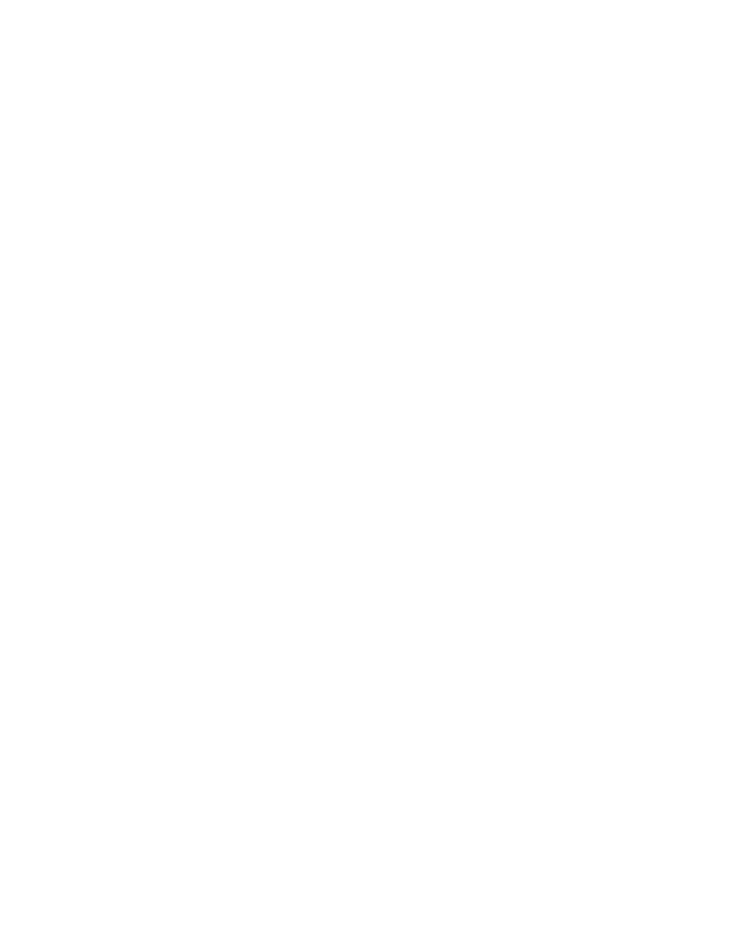
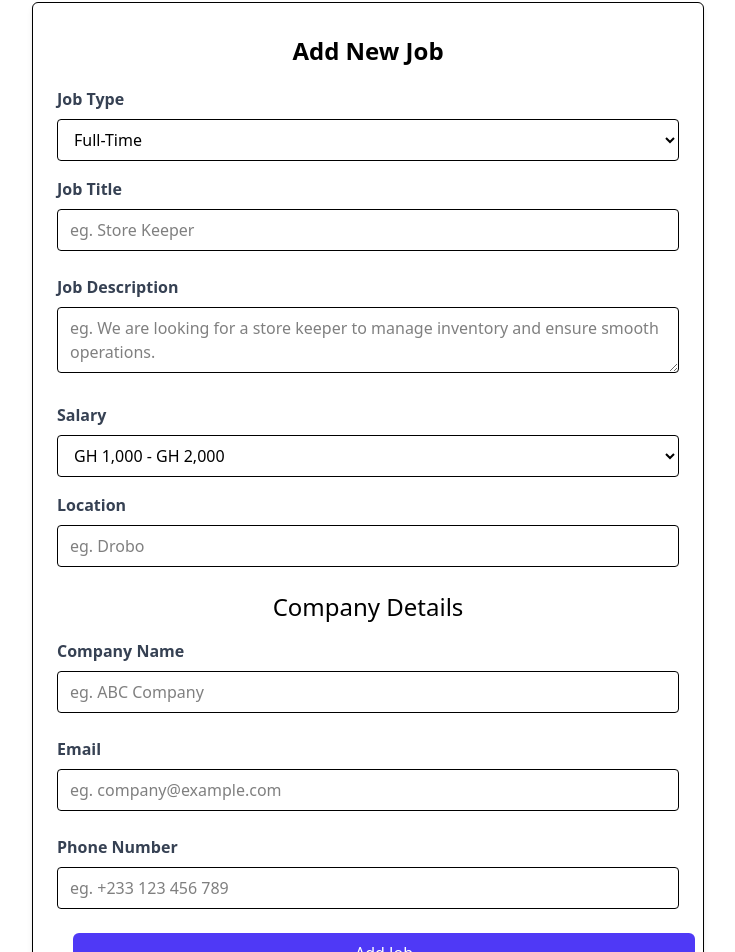
Before and after one commit to AsieduAmos/Jaman-Jobs, a React (Vite) app: page /addjob in a window 1280 px wide. Shown: the part 174-1126 px from the top of the page, without its empty margins (272-1007 px from the left). Before the commit the page ends 800 px from the top, so only its background shows below. Built offline with nearby package versions, Linux system fonts and the light colour scheme.

Commit message:
submission forms created at  add job page

```diff
--- a/src/pages/AddJob.jsx
+++ b/src/pages/AddJob.jsx
@@ -2,7 +2,141 @@
 
 const AddJob = () => {
   return (
-    <div>Add Job page</div>
+    <>
+    <section>
+      <div className='container m-auto max-w-2xl py-24'>
+        <div className='bg-white px-6 py-8 mb-4 shadow-md rounded-md border m-4 md:m-0'>
+           <form >
+             <h3 className='text-2xl text-center font-semibold mb-5'>Add New Job</h3>
+              <div className='mb-4'>
+                <label htmlFor="type"
+                className='block text-gray-700 font-bold mb-2'>
+                  Job Type
+                </label>
+                <select
+                 id='type'
+                 name="type"
+                 className='border rounded w-full py-2 px-3'
+                 required
+                 >
+                    <option value="Full-Time">Full-Time</option>
+                    <option value="Part-Time">Part-Time</option>
+                    <option value="Contract">Contract</option>
+                    <option value="Internship">Internship</option>
+
+                </select>
+              </div>
+
+              <div className='mb-4'>
+                <label className='block text-gray-700 font-bold mb-2'>Job Title </label>
+                <input
+                 type="text"
+                  id='title'
+                 name='title'
+                 className='border rounded w-full py-2 px-3 mb-2'
+                 placeholder='eg. Store Keeper'
+                 required
+                />
+              </div>
+
+              <div className='mb-4'>
+                <label className='block text-gray-700 font-bold mb-2'>Job Description </label>
+                <textarea
+                 id='description'
+                 name='description'
+                 className='border rounded w-full py-2 px-3 mb-2'
+                 placeholder='eg. We are looking for a store keeper to manage inventory and ensure smooth operations.'
+                 required
+                />
+              </div>
+              <div className='mb-4'>
+                <label htmlFor="type"
+                 className='block text-gray-700 font-bold mb-2'>
+                  Salary
+                  </label>
+                  <select name="salary" id="salary"
+                   className='border rounded w-full py-2 px-3'
+                   required>
+
+                    <option value="GH 1,000 - GH 2,0000">GH 1,000 - GH 2,000</option>
+                    <option value="GH 2,000 - GH 4,000">GH 2,000 - GH 4,000</option>
+                    <option value="GH 4,000 - GH 6,000">GH 4,000 - GH 6,000</option>
+                    <option value="Negotiable">Negotiable</option>
+                  </select>
+
+              </div>
+
+              <div className='mb-4'>
+                <label className='block text-gray-700 font-bold mb-2'>Location </label>
+                <input
+                 type="text"
+                  id='location'
+                 name='location'
+                 className='border rounded w-full py-2 px-3 mb-2'
+                 placeholder='eg. Drobo'
+                 required
+                />
+              </div>
+              <h2 className='text-2xl mb-4 text-center'>Company Details</h2>
+
+              <div className='mb-4'>
+                <label
+                className='block text-gray-700 font-bold mb-2'>
+                  Company Name
+                </label>
+                <input
+                 type="text"
+                  id='companyName'
+                 name='companyName'
+                 className='border rounded w-full py-2 px-3 mb-2'
+                 placeholder='eg. ABC Company'
+                 required
+                />
+              </div>
+
+              <div className='mb-4'>
+                <label
+                htmlFor='Email'
+                className='block text-gray-700 font-bold mb-2'>
+                  Email
+                </label>
+                <input
+                 type="email"
+                  id='email'
+                 name='email'
+                 className='border rounded w-full py-2 px-3 mb-2'
+                 placeholder='eg. company@example.com'
+                 required
+                />
+              </div>
+
+              <div className='mb-4'>
+                <label htmlFor='Phone'
+                  className='block text-gray-700 font-bold mb-2'
+                 >
+                  Phone Number
+                  </label>
+                <input
+                 type="tel"
+                  id='phone'
+                 name='phone'
+                 className='border rounded w-full py-2 px-3 mb-2'
+                 placeholder='eg. +233 123 456 789'
+                 required
+                />
+              </div>
+              <button type='submit'
+              className='
+               bg-indigo-600 text-white
+               px-30 rounded-md
+               hover:bg-indigo-800 mx-4 py-2 w-full'>
+                Add Job
+               </button>
+           </form>
+        </div>
+      </div>
+   </section>
+    </>
   )
 }
 
```
